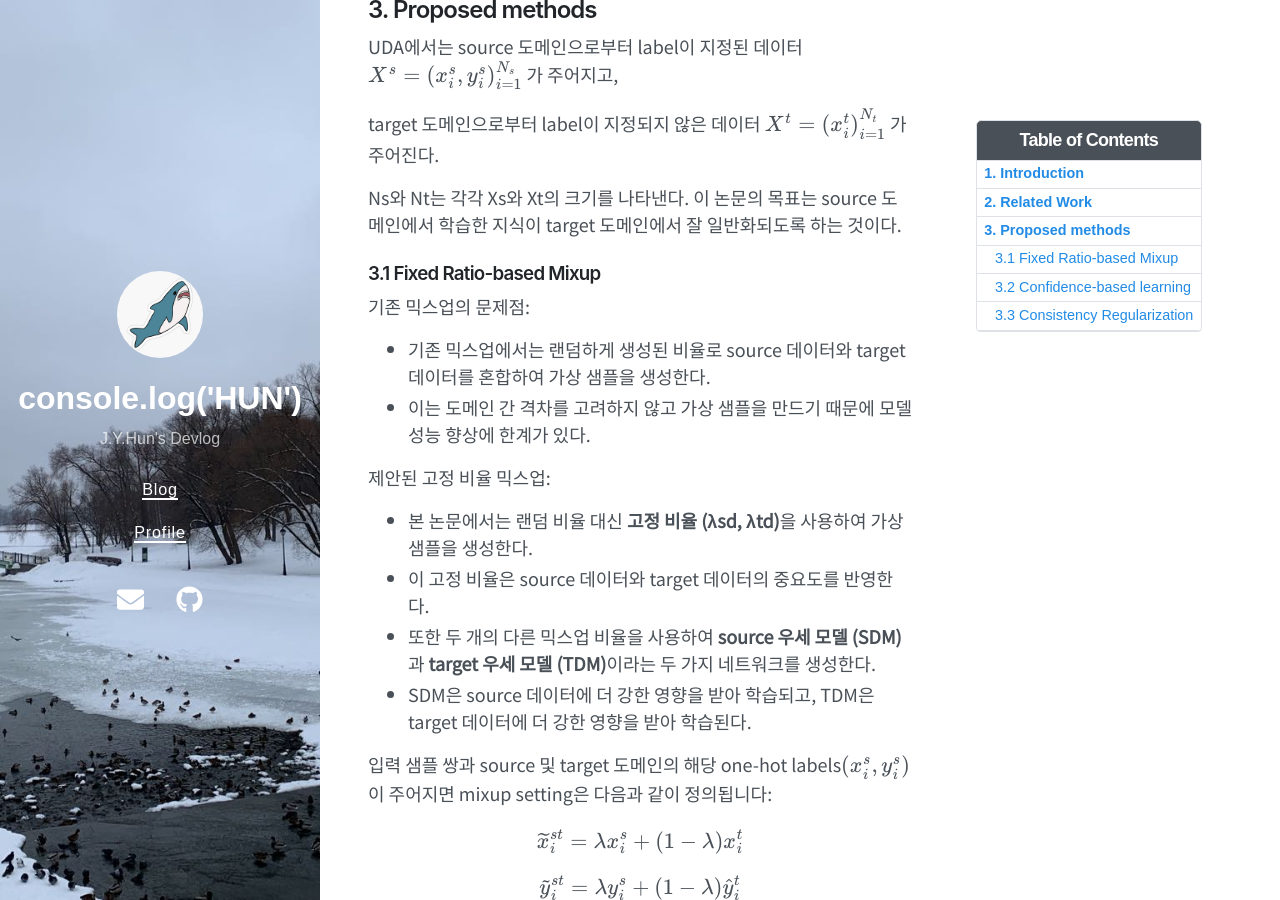
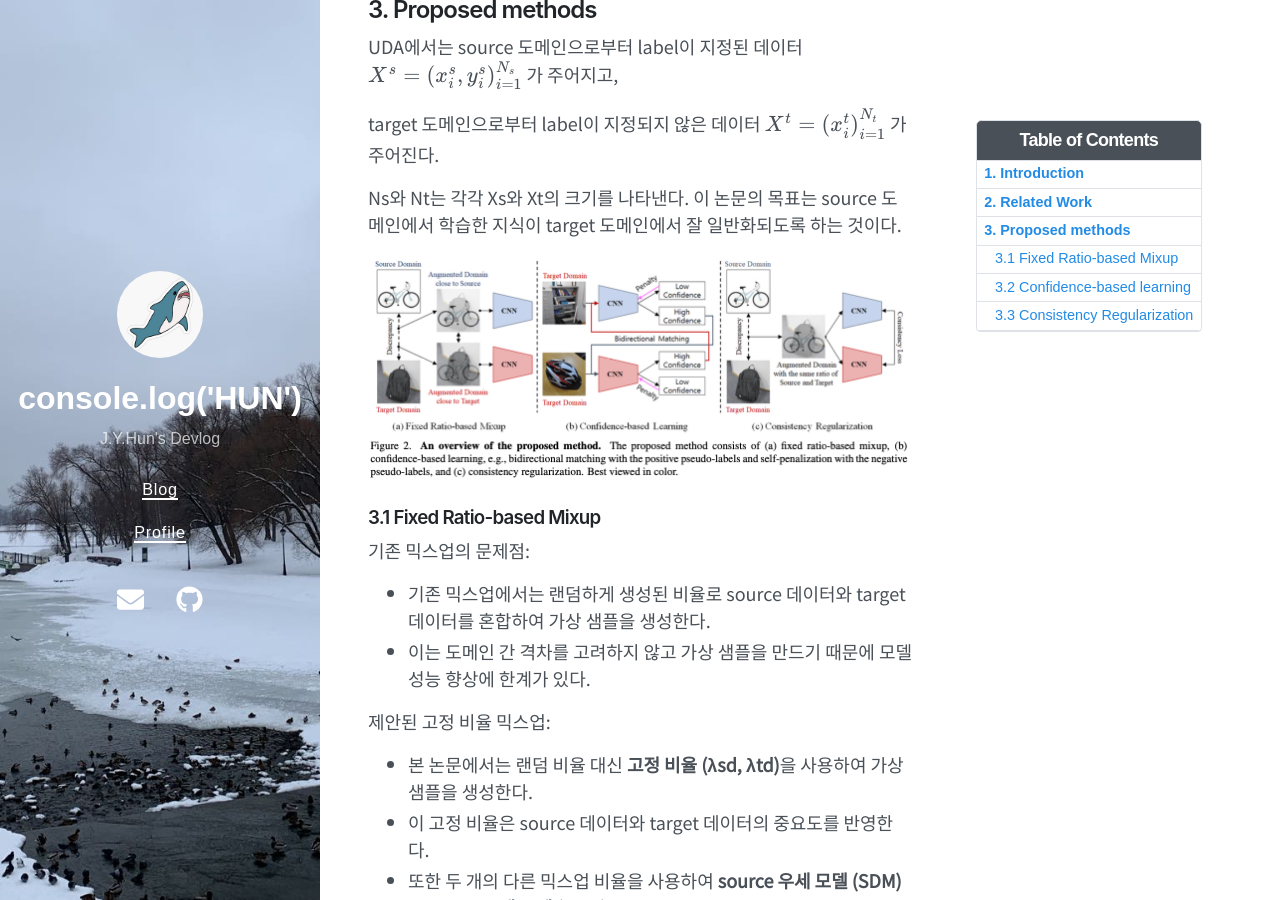
Before and after one commit to hun9008/hun9008.github.io, a Jekyll site: the page built from _posts/2024-02-08-BridgingDomainSpacesForUnsupervisedDomainAdaptation.md, in a window 1280 px wide and 900 px high, scrolled down 4099 px. Built offline with Jekyll 4.4.1, drawn with Linux system fonts in a browser that asks for light colours; nearby versions of some CDN libraries.

Commit message:
figure2 UDA

```diff
--- a/_posts/2024-02-08-BridgingDomainSpacesForUnsupervisedDomainAdaptation.md
+++ b/_posts/2024-02-08-BridgingDomainSpacesForUnsupervisedDomainAdaptation.md
@@ -95,6 +95,8 @@ target 도메인으로부터 label이 지정되지 않은 데이터
 Ns와 Nt는 각각 Xs와 Xt의 크기를 나타낸다.
 이 논문의 목표는 source 도메인에서 학습한 지식이 target 도메인에서 잘 일반화되도록 하는 것이다.
 
+<img src="/UDA_figure2.png">
+
 ### 3.1 Fixed Ratio-based Mixup
 기존 믹스업의 문제점:
 
```
Also changed, not shown: UDA_figure2.png (added).
